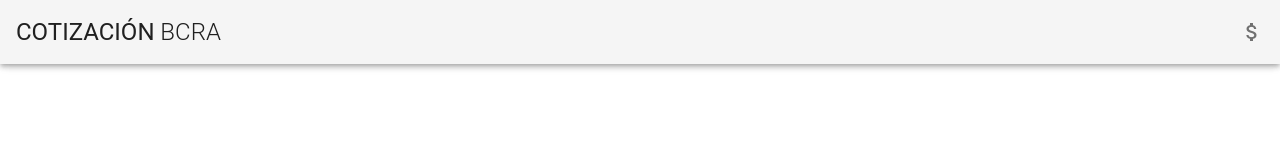
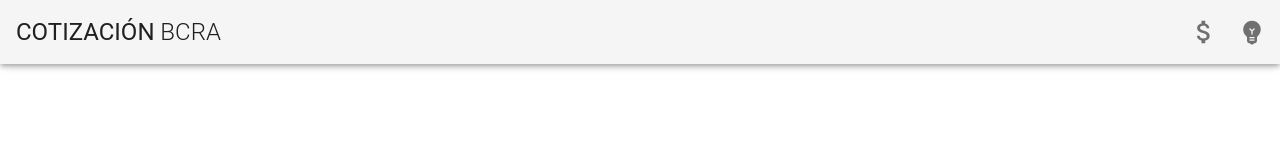
Before and after one commit to lionelx87/cotizacion-bcra, a Vue app: page / in a window 1280 px wide. Shown: the top 160 px of the page. Built offline with nearby package versions, Linux system fonts and the light colour scheme; a small style sheet from the web is missing.

Commit message:
Tooltips en opciones

```diff
--- a/src/App.vue
+++ b/src/App.vue
@@ -6,9 +6,25 @@
         <span class="font-weight-light"> BCRA</span>
       </v-toolbar-title>
       <v-spacer></v-spacer>
-      <v-btn icon>
-        <v-icon>attach_money</v-icon>
-      </v-btn>
+
+      <v-tooltip bottom>
+          <template v-slot:activator="{ on }">
+            <v-btn icon v-on="on">
+              <v-icon size="30">attach_money</v-icon>
+            </v-btn>
+          </template>
+          <span>Cotización</span>
+      </v-tooltip>
+
+      <v-tooltip bottom>
+          <template v-slot:activator="{ on }">
+            <v-btn icon v-on="on">
+              <v-icon size="30">emoji_objects</v-icon>
+            </v-btn>
+          </template>
+          <span>Info</span>
+      </v-tooltip>
+
     </v-app-bar>
     <v-content>
       <router-view/>
```
